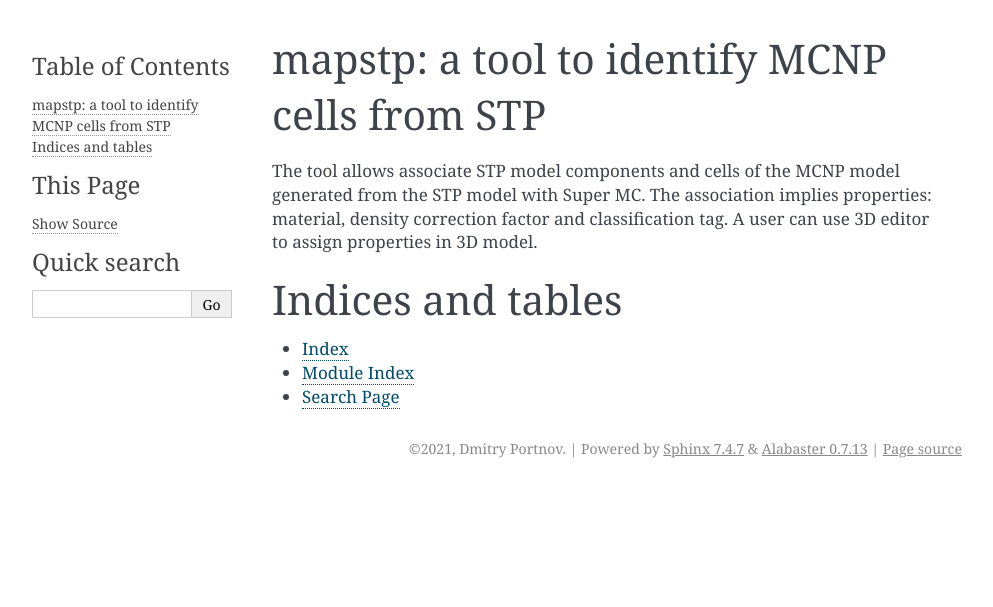
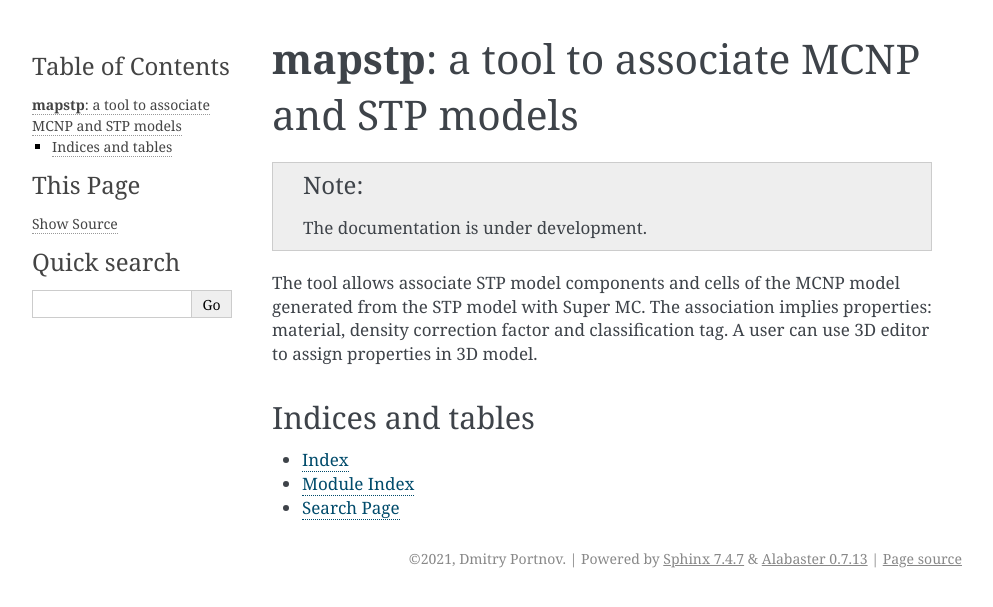
Before and after one commit to MC-kit/map-stp, a Sphinx documentation site: the page built from docs/source/index.rst, in a window 1280 px wide. Shown: the top 607 px of the page, without its empty margins (148-1141 px from the left). Built offline with Sphinx 7.4.7, drawn with Linux system fonts in a browser that asks for light colours.

Commit message:
build: poetry lock update

```diff
--- a/docs/source/index.rst
+++ b/docs/source/index.rst
@@ -3,8 +3,15 @@
    You can adapt this file completely to your liking, but it should at least
    contain the root `toctree` directive.
 
-mapstp: a tool to identify MCNP cells from STP
-==============================================
+====================================================
+**mapstp**: a tool to associate  MCNP and STP models
+====================================================
+
+.. note::
+
+
+    The documentation is under development.
+
 
 .. toctree::
    :hidden:
```
Also changed, not shown: 1 other file.
